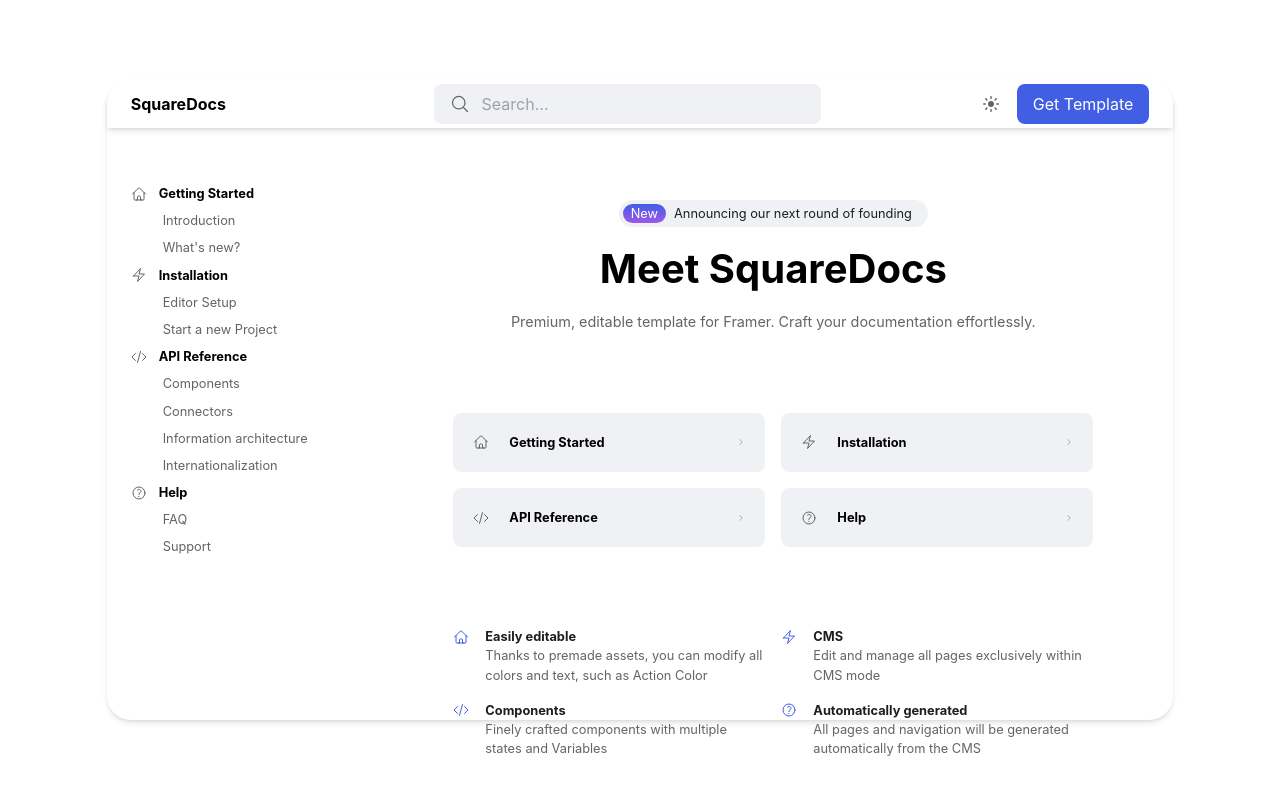
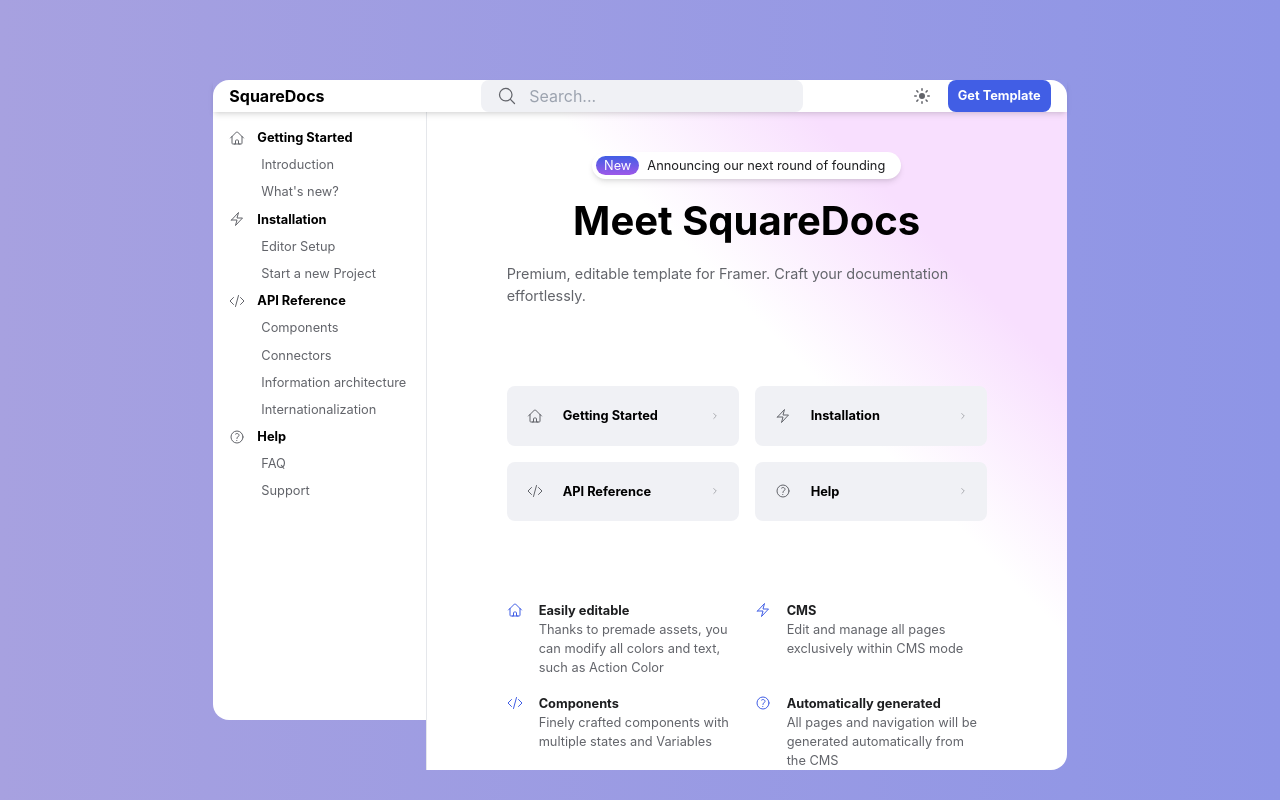
Before and after one commit to Vera-Sjunnesson/squaredocs-design, a React (Create React App) app in the folder code/: page / in a window 1280 px wide. Built offline with nearby package versions, Linux system fonts and the light colour scheme.

Commit message:
styling details

```diff
--- a/code/src/App.js
+++ b/code/src/App.js
@@ -4,11 +4,13 @@
 
 const App = () => {
   return (
-    <main className="h-screen w-screen flex justify-center items-center">
-      <div className="flex bg-white m-auto w-10/12 h-4/5 rounded-4xl shadow-3xl relative">
+    <main className="h-screen w-screen bg-gradient-to-r from-lighter-purple to-darker-purple flex justify-center items-center">
+      <div className="bg-primary-white flex flex-col m-auto w-8/12 h-4/5 rounded-4xl shadow-4xl">
         <Navbar />
-        <Sidebar />
-        <MainSection />
+        <div className="flex items-center justify-start grow">
+          <Sidebar />
+          <MainSection />
+        </div>
       </div>
     </main>
   );
--- a/code/src/components/lib/Heading.js
+++ b/code/src/components/lib/Heading.js
@@ -3,7 +3,7 @@
 const Heading = () => {
   return (
     <div className="flex flex-col items-center gap-3">
-      <span className="rounded-4xl bg-light-grey pl-1 pr-4 py-1 inline-block">
+      <span className="bg-primary-white rounded-4xl pl-1 pr-4 py-1 inline-block shadow-3xl">
         <p className="text-xs text-primary-black">
           <span className="rounded-4xl px-2 py-0.5 bg-gradient-to-t from-bright-purple to-primary-blue text-primary-white mr-2">
             New
--- a/code/src/components/lib/Searchbar.js
+++ b/code/src/components/lib/Searchbar.js
@@ -3,7 +3,7 @@
 
 const Searchbar = () => {
   return (
-    <label htmlFor="seach" className="bg-light-grey w-1/3 h-10 flex justify-between items-center px-4 py-2 rounded-lg relative max-w-sm">
+    <label htmlFor="seach" className="bg-light-grey w-1/3 h-8 flex justify-between items-center px-4 py-2 rounded-lg relative max-w-sm">
       <MagnifyingGlassIcon className="h-5 w-5 text-dark-grey absolute z-50" />
       <input
         type="text"
--- a/code/src/components/sections/MainSection.js
+++ b/code/src/components/sections/MainSection.js
@@ -5,7 +5,7 @@
 
 const MainSection = () => {
   return (
-    <section className="absolute top-20 right-0 w-3/4 flex flex-col items-center justify-center pt-10 px-20 gap-20">
+    <section className="bg-gradient-to-bl from-pink from-20% via-primary-white via-40% to-primary-white to-90% w-3/4 h-full flex flex-col items-center justify-start gap-20 pt-10 px-20 rounded-1xl">
       <Heading />
       <GuideButtons />
       <InfoBlock />
--- a/code/src/components/sections/Navbar.js
+++ b/code/src/components/sections/Navbar.js
@@ -6,14 +6,14 @@
 
 const Navbar = () => {
   return (
-    <div className="w-full h-10 flex justify-between items-center absolute top-0 left-0 p-6 rounded-2xl shadow-3xl">
+    <div className="w-full h-12 flex justify-between items-center px-4 rounded-2xl shadow-3xl z-40">
       <h3 className="text-black font-bold">
         SquareDocs
       </h3>
       <Searchbar />
       <div className="flex items-center  gap-4">
         <SunIcon className="h-5 w-5 text-dark-grey" />
-        <button className="text-white bg-primary-blue px-4 py-2 rounded-lg">
+        <button className="text-xs font-bold text-primary-white bg-primary-blue px-2.5 py-1.5 rounded-lg">
           Get Template
         </button>
       </div>
--- a/code/src/components/sections/Sidebar.js
+++ b/code/src/components/sections/Sidebar.js
@@ -37,7 +37,7 @@
 
 const Sidebar = () => {
   return (
-    <nav className="absolute top-20 left-0 p-6">
+    <nav className="p-4 w-1/4 h-full border-r">
       {MainLinks.items.map((item) => {
         const Icon = item.icon;
         return (
--- a/code/tailwind.config.js
+++ b/code/tailwind.config.js
@@ -10,6 +10,7 @@
         "lighter-purple": "#a7a1e0",
         "darker-purple": "#8e95e6",
         "bright-purple": "#9d58e9",
+        "pink": "#f8dffe",
         "primary-white": "#ffffff",
         "primary-black": "#1d1e20",
         "light-grey": "#f0f1f5",
@@ -19,8 +20,9 @@
         "3xl": "0 4px 6px -1px rgb(0 0 0 / 0.1), 0 2px 4px -2px rgb(0 0 0 / 0.1)"
       },
       borderRadius: {
-        "4xl": "1.5rem",
-        "2xl": "1.5rem 1.5rem 0rem 0rem"
+        "4xl": "1rem",
+        "2xl": "1 1 0rem 0rem",
+        "1xl": "0rem 0rem 1rem 0rem"
       },
       fontSize: {
         l: "2.5rem",
```
